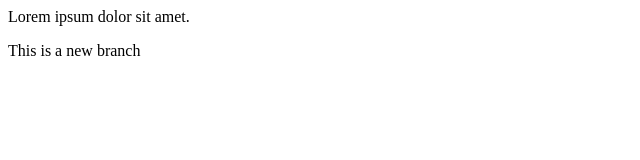
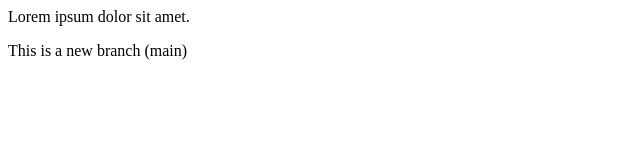
Before and after one commit to Amjad-Bin-Aslam/Localrepo, a plain HTML site: page index.html in a window 1280 px wide. Shown: the full height of the page, 0-640 px from the left. Drawn offline with Linux system fonts and the light colour scheme.

Commit message:
main is added

```diff
--- a/index.html
+++ b/index.html
@@ -1,2 +1,2 @@
 <p>Lorem ipsum dolor sit amet.</p>
-<p>This is a new branch</p>
+<p>This is a new branch (main)</p>
```
